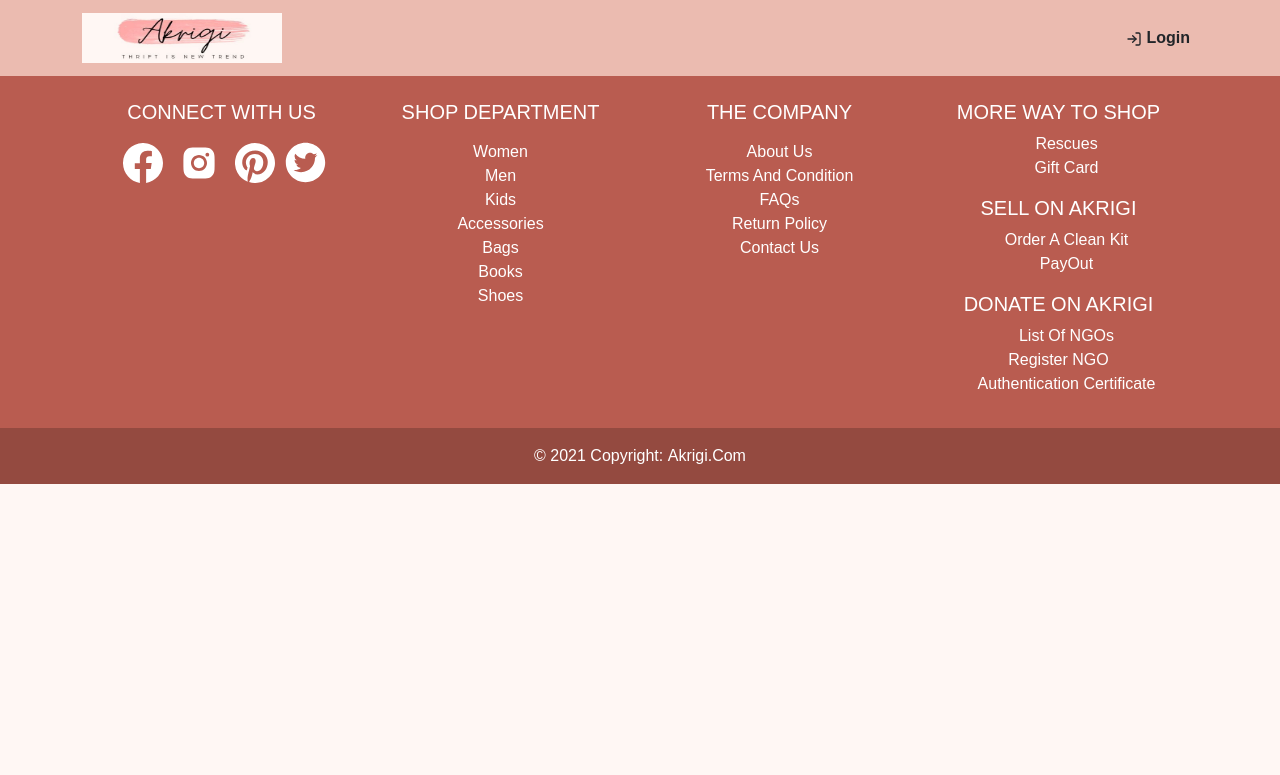
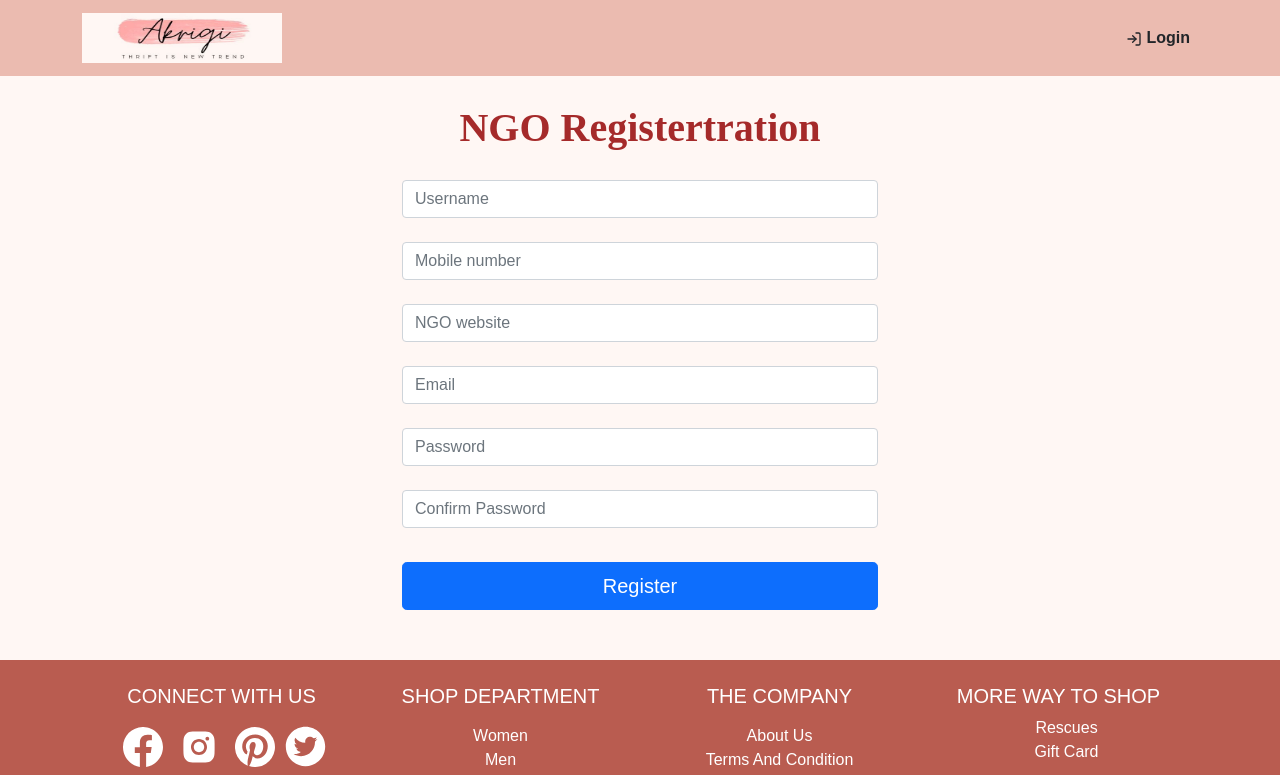
Before and after one commit to riyarajj/akrigi, a React (Create React App) app in the folder frontend/: page /registerngo in a window 1280 px wide. Shown: the top 775 px of the page. Built offline with nearby package versions, Linux system fonts and the light colour scheme; a web font is replaced by a local one.

Commit message:
donate form and ngo form added

```diff
--- a/frontend/src/App.js
+++ b/frontend/src/App.js
@@ -12,6 +12,8 @@ import {logoutUser, verifyToken} from "./services/api";
 import SellingForm from "./pages/SellForm";
 import Aboutus from "./pages/Aboutus";
 import Contactus from "./pages/Contactus";
+import DonationForm from "./pages/Donate";
+import NGORegisterationForm from "./pages/NGORegistrationForm";
 
 function App() {
   useEffect(()=>{
@@ -37,6 +39,8 @@ function App() {
         <Route path="/aboutus" element = {<Aboutus/>}></Route>
         <Route path="/contactus" element = {<Contactus/>}></Route>
         <Route path="/sellForm" element = {<SellingForm/>}></Route>
+        <Route path="/donateForm" element = {<DonationForm/>}></Route>
+        <Route path="/registerngo" element = {<NGORegisterationForm/>}></Route>
       </Routes>
     <Footer/>
   </Router>
```
